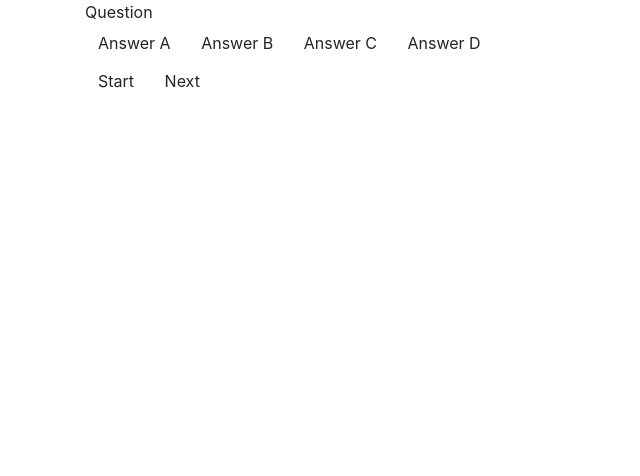
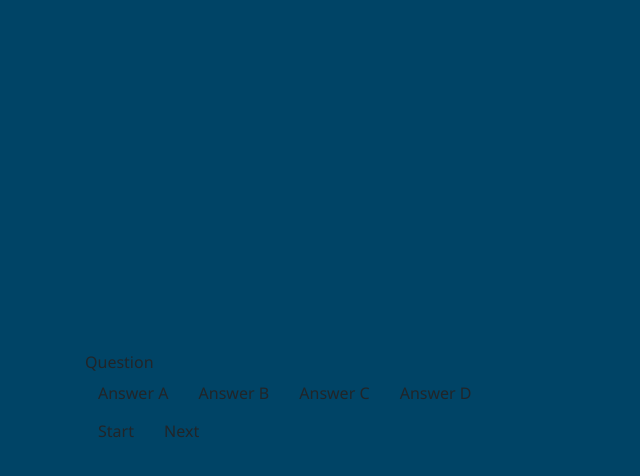
Before and after one commit to sawi4644/html-css-javascript-code-quiz, a plain HTML site: page index.html in a window 1280 px wide. Shown: the whole page, without its empty margins (0-640 px from the left). Drawn offline with nearby package versions, Linux system fonts and the light colour scheme.

Commit message:
styling for quiz page

```diff
--- a/assets/style.css
+++ b/assets/style.css
@@ -0,0 +1,27 @@
+*,
+*::before,
+*::after {
+    box-sizing: border-box;
+    font-family: 'Segoe UI', Tahoma, Geneva, Verdana, sans-serif;
+}
+
+:root {
+    --hue-neutral: 200;
+    --hue-wrong: 0;
+    --hue-correct: 145;
+}
+
+body {
+    --hue: var(--hue-neutral);
+    padding: 0;
+    margin: 0;
+    display: flex;
+    width: 100vw;
+    height: 100vh;
+    justify-content: center;
+    align-items: center;
+    background-color: hsl(var(--hue), 100%, 20%);
+}
+body.correct{
+    --hue: var(--hue-correct);
+}
--- a/index.html
+++ b/index.html
@@ -5,11 +5,12 @@
   <meta charset="UTF-8">
   <meta name="viewport" content="width=device-width, initial-scale=1.0">
   <title>Code Quiz</title>
-  <!--link to css-->
+  <!--link to bootstrap css-->
   <link rel="stylesheet" href="https://cdn.jsdelivr.net/npm/bootstrap@4.5.3/dist/css/bootstrap.min.css"
     integrity="sha384-TX8t27EcRE3e/ihU7zmQxVncDAy5uIKz4rEkgIXeMed4M0jlfIDPvg6uqKI2xXr2" crossorigin="anonymous">
+    <!--css internal link-->
+    <link href="assets/style.css" rel="stylesheet">
 
-  <!--resources:-->
 </head>
 
 <body>
@@ -55,8 +56,9 @@
     </div> -->
 
       <!--link to javascript + Jquery-->
-      <!-- <script src="https://cdnjs.cloudflare.com/ajax/libs/jquery/3.2.1/jquery.min.js"></script>
-    <script src="script.js"></script> -->
+      <script src="https://cdnjs.cloudflare.com/ajax/libs/jquery/3.2.1/jquery.min.js"></script>
+
+    <script src="script.js"></script>
 
 </body>
 
```
